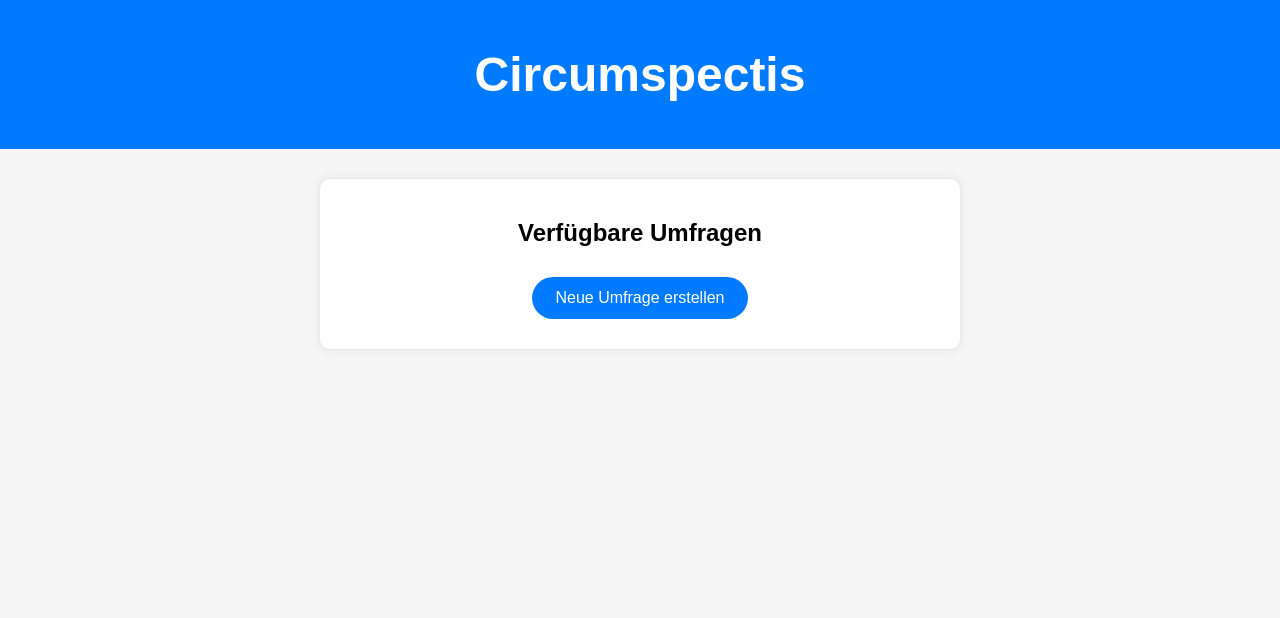
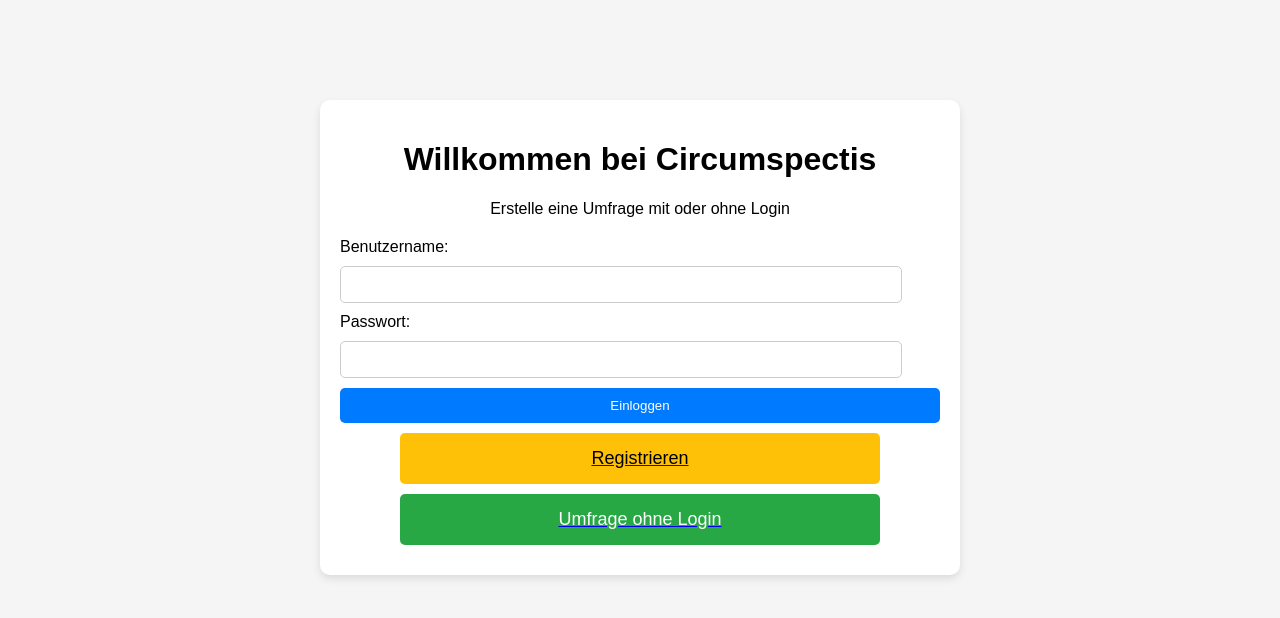
Before and after one commit to Berkay9712/webapp24, a Flask app: page / in a window 1280 px wide. Shown: the top 618 px of the page. Run offline with Flask 3, Linux system fonts and the light colour scheme.

Commit message:
Erweiterung mit Login, neue DB für Login, Registrierungsseite und Dashboard-Seite, außerdem eine py für den login

```diff
--- a/app.py
+++ b/app.py
@@ -1,16 +1,25 @@
-from flask import Flask, render_template, request, redirect, url_for
+from flask import Flask, render_template, request, redirect, url_for, flash
 from flask_sqlalchemy import SQLAlchemy
+from flask_login import LoginManager, UserMixin, login_user, login_required, logout_user, current_user
+from werkzeug.security import generate_password_hash, check_password_hash
 
 app = Flask(__name__)
 app.config['SQLALCHEMY_DATABASE_URI'] = 'sqlite:///surveys.db'
 app.config['SQLALCHEMY_TRACK_MODIFICATIONS'] = False
+app.config['SECRET_KEY'] = 'mein_geheimer_schlüssel'  # Wähle einen sicheren Schlüssel
 
 db = SQLAlchemy(app)
+login_manager = LoginManager()
+login_manager.init_app(app)
+login_manager.login_view = "login"
 
-@app.route('/')
-def home():
-    return render_template('index.html')
+# Benutzer-Modell für Authentifizierung
+class User(db.Model, UserMixin):
+    id = db.Column(db.Integer, primary_key=True)
+    username = db.Column(db.String(50), unique=True, nullable=False)
+    password = db.Column(db.String(200), nullable=False)
 
+# Umfrage-Modelle
 class Survey(db.Model):
     id = db.Column(db.Integer, primary_key=True)
     title = db.Column(db.String(100), nullable=False)
@@ -27,11 +36,77 @@
     answer = db.Column(db.String, nullable=False)
     question = db.relationship('Question', backref=db.backref('responses', lazy=True))
 
-# Datenbanktabellen erstellen (innerhalb eines Anwendungskontexts)
+# Benutzerauthentifizierung laden
+@login_manager.user_loader
+def load_user(user_id):
+    return User.query.get(int(user_id))
+
+# Datenbanktabellen erstellen (nur einmal notwendig)
 with app.app_context():
     db.create_all()
 
+# Startseite
+@app.route('/')
+def home():
+    return render_template('index.html')
+
+# Registrierung
+@app.route('/register', methods=['GET', 'POST'])
+def register():
+    if request.method == 'POST':
+        username = request.form['username']
+        password = request.form['password']
+
+        # Prüfen, ob der Nutzername bereits existiert
+        existing_user = User.query.filter_by(username=username).first()
+        if existing_user:
+            flash('Nutzername bereits vergeben!', 'danger')
+            return redirect(url_for('register'))
+
+        hashed_password = generate_password_hash(password)
+        new_user = User(username=username, password=hashed_password)
+        db.session.add(new_user)
+        db.session.commit()
+
+        flash('Registrierung erfolgreich! Bitte logge dich ein.', 'success')
+        return redirect(url_for('login'))
+
+    return render_template('register.html')
+
+# Login
+@app.route('/login', methods=['GET', 'POST'])
+def login():
+    if request.method == 'POST':
+        username = request.form['username']
+        password = request.form['password']
+
+        user = User.query.filter_by(username=username).first()
+        if user and check_password_hash(user.password, password):
+            login_user(user)
+            return redirect(url_for('dashboard'))
+        else:
+            flash('Falsche Anmeldedaten!', 'danger')
+
+    return render_template('login.html')
+
+# Dashboard für eingeloggte Nutzer
+@app.route('/dashboard')
+@login_required
+def dashboard():
+    surveys = Survey.query.all()  # Falls Benutzer nur eigene Umfragen sehen sollen: Survey.query.filter_by(user_id=current_user.id)
+    return render_template('dashboard.html', user=current_user, surveys=surveys)
+
+# Logout
+@app.route('/logout')
+@login_required
+def logout():
+    logout_user()
+    flash('Erfolgreich ausgeloggt!', 'info')
+    return redirect(url_for('home'))
+
+# Umfrage erstellen (nur eingeloggte Nutzer)
 @app.route('/create', methods=['GET', 'POST'])
+@login_required
 def create():
     if request.method == 'POST':
         title = request.form['title']
@@ -46,12 +121,12 @@
             db.session.add(question)
 
         db.session.commit()
-
         survey_link = url_for('survey', survey_id=new_survey.id, _external=True)
         return render_template('created.html', survey_link=survey_link, survey_id=new_survey.id)
 
     return render_template('create.html')
 
+# Umfrage anzeigen & ausfüllen
 @app.route('/survey/<int:survey_id>', methods=['GET', 'POST'])
 def survey(survey_id):
     survey = Survey.query.get_or_404(survey_id)
@@ -69,10 +144,12 @@
 
     return render_template('survey.html', survey=survey)
 
+#  Ergebnisse einer Umfrage anzeigen
 @app.route('/results/<int:survey_id>')
 def results(survey_id):
     survey = Survey.query.get_or_404(survey_id)
     return render_template('results.html', survey=survey)
 
+#  Flask-App starten
 if __name__ == '__main__':
-    app.run(debug=True, host='0.0.0.0', port=5000) # Zugriff auch von anderen Geräten erlauben
+    app.run(debug=True, host='0.0.0.0', port=5000) # Zugrif auch von anderen Geräten erlauben
--- a/templates/index.html
+++ b/templates/index.html
@@ -3,32 +3,117 @@
 <head>
     <meta charset="UTF-8">
     <meta name="viewport" content="width=device-width, initial-scale=1.0">
-    <title>Startseite | Circumspectis</title>
+    <title>Willkommen | Circumspectis</title>
     <link rel="stylesheet" href="{{ url_for('static', filename='style.css') }}">
+    <style>
+        body {
+            font-family: Arial, sans-serif;
+            background-color: #f5f5f5;
+            text-align: center;
+            margin: 0;
+            padding: 0;
+        }
+
+        .container {
+            width: 50%;
+            margin: 100px auto;
+            background: white;
+            padding: 20px;
+            border-radius: 10px;
+            box-shadow: 0 4px 8px rgba(0, 0, 0, 0.1);
+        }
+
+        .button {
+            display: block;
+            width: 80%;
+            margin: 10px auto;
+            padding: 15px;
+            font-size: 18px;
+            border: none;
+            border-radius: 5px;
+            cursor: pointer;
+            transition: 0.3s;
+        }
+
+        .login-btn {
+            background-color: #007bff;
+            color: white;
+        }
+
+        .login-btn:hover {
+            background-color: #0056b3;
+        }
+
+        .guest-btn {
+            background-color: #28a745;
+            color: white;
+        }
+
+        .guest-btn:hover {
+            background-color: #1e7e34;
+        }
+
+        .register-btn {
+            background-color: #ffc107;
+            color: black;
+        }
+
+        .register-btn:hover {
+            background-color: #e0a800;
+        }
+
+        .form-container {
+            margin-top: 20px;
+            text-align: left;
+        }
+
+        .form-container input {
+            width: 90%;
+            padding: 10px;
+            margin: 10px 0;
+            border: 1px solid #ccc;
+            border-radius: 5px;
+        }
+
+        .form-container button {
+            width: 100%;
+            padding: 10px;
+            border: none;
+            border-radius: 5px;
+            background-color: #007bff;
+            color: white;
+            cursor: pointer;
+            transition: 0.3s;
+        }
+
+        .form-container button:hover {
+            background-color: #0056b3;
+        }
+    </style>
 </head>
 <body>
 
-    <!-- Header -->
-    <header class="header-bar">
-        <h1 class="site-title">Circumspectis</h1>
-    </header>
+    <div class="container">
+        <h1>Willkommen bei Circumspectis</h1>
+        <p>Erstelle eine Umfrage mit oder ohne Login</p>
 
-    <!-- aktuelle Umfragen -->
-    <main class="container">
-        <h2>Verfügbare Umfragen</h2>
+        <!-- Login-Formular direkt auf der Startseite -->
+        <div class="form-container">
+            <form action="{{ url_for('login') }}" method="POST">
+                <label for="username">Benutzername:</label>
+                <input type="text" id="username" name="username" required>
 
-        <ul class="survey-list">
-            {% for survey in surveys %}
-                <li>
-                    <a href="/survey/{{ survey.id }}" class="survey-link">{{ survey.title }}</a>
-                </li>
-            {% endfor %}
-        </ul>
+                <label for="password">Passwort:</label>
+                <input type="password" id="password" name="password" required>
 
-        <div class="button-container">
-            <a href="/create" class="button">Neue Umfrage erstellen</a>
+                <button type="submit">Einloggen</button>
+            </form>
         </div>
-    </main>
+
+        <!-- Registrierung & Gast-Option -->
+        <a href="{{ url_for('register') }}"><button class="button register-btn">Registrieren</button></a>
+        <a href="{{ url_for('create') }}"><button class="button guest-btn">Umfrage ohne Login</button></a>
+    </div>
 
 </body>
 </html>
```
Also changed, not shown: models.py (+28 -9 lines), routes.py (added, +96 -0 lines), templates/dashboard.html (added, +35 -0 lines), templates/register.html (added, +41 -0 lines), instance/surveys.db.
